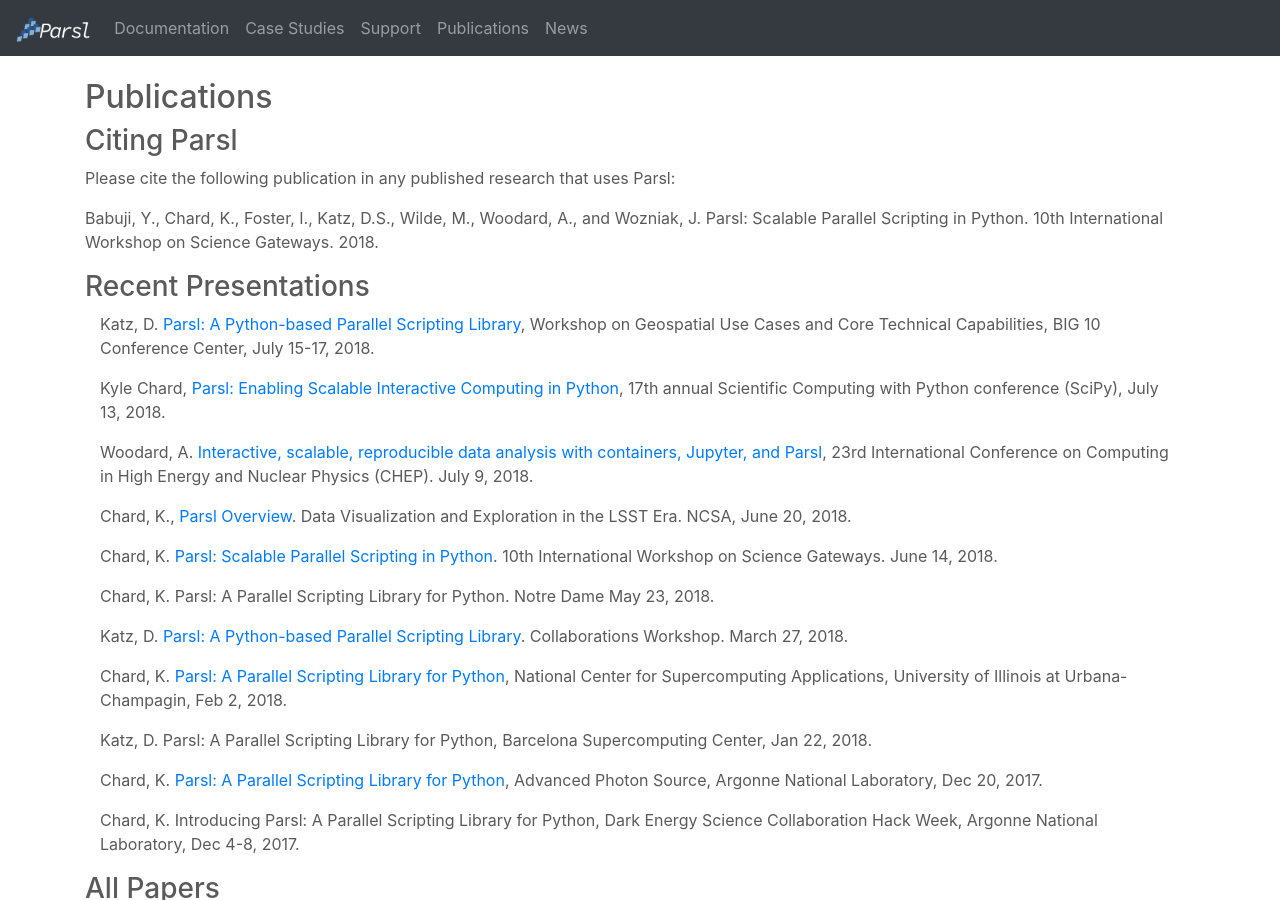
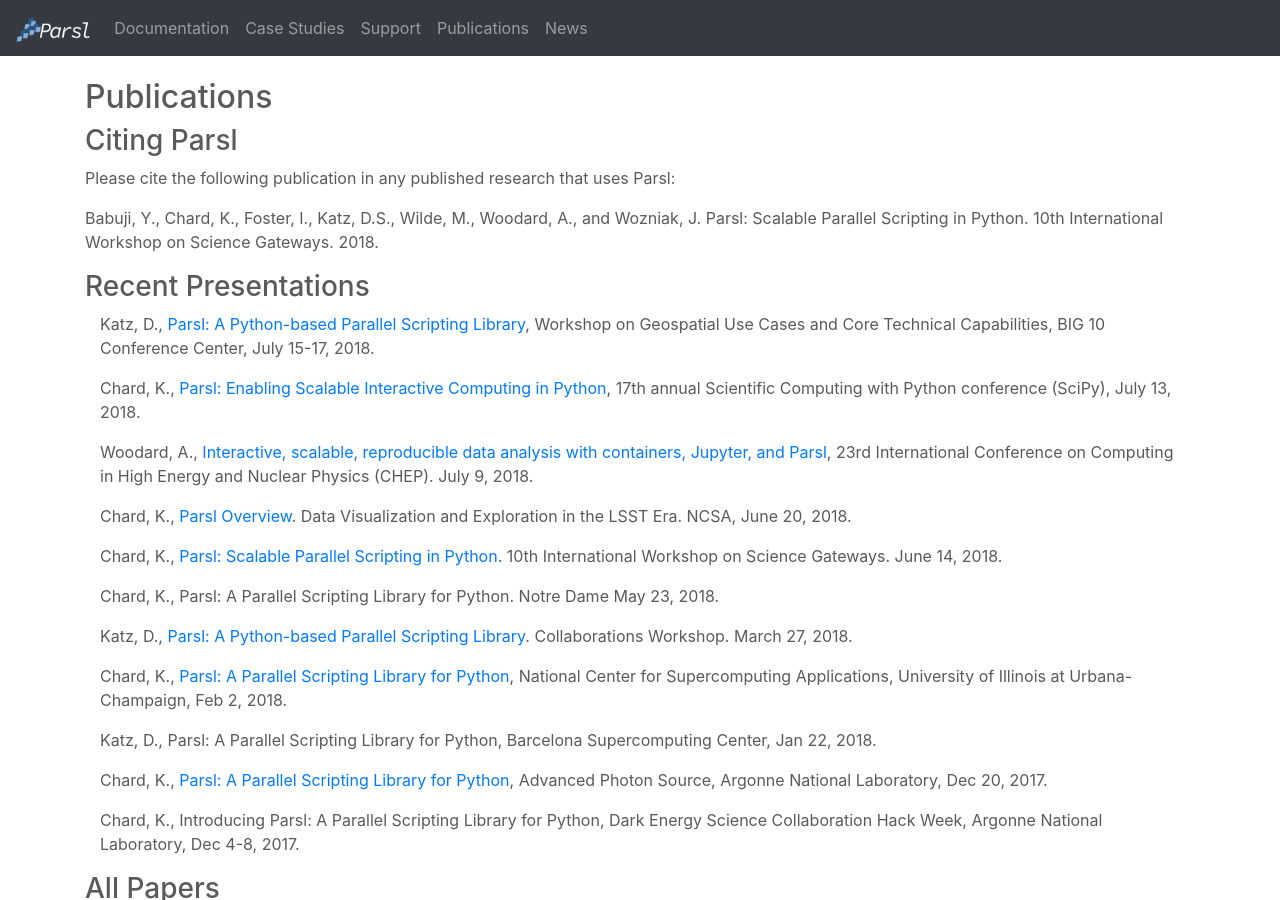
Before and after one commit to Parsl/parsl.github.io, a Jekyll site: the page built from publications.html, in a window 1280 px wide and 900 px high. Built offline with Jekyll 4.4.1, drawn with Linux system fonts in a browser that asks for light colours.

Commit message:
Updating presentations

```diff
--- a/publications.html
+++ b/publications.html
@@ -141,30 +141,30 @@
 		<h3>Recent Presentations</h3>
                 <div class="media col-sm-12">
                     <div class="media-body">
-                        <p>Katz, D. <a href="http://gsi.cigi.illinois.edu/workshop2/agenda/">Parsl: A Python-based Parallel Scripting Library</a>,
+                        <p>Katz, D., <a href="http://gsi.cigi.illinois.edu/workshop2/agenda/">Parsl: A Python-based Parallel Scripting Library</a>,
 			Workshop on Geospatial Use Cases and Core Technical Capabilities, BIG 10 Conference Center, July 15-17, 2018.</p>
-			<p>Kyle Chard, <a href="https://github.com/deniederhut/Slides-SciPyConf-2018/tree/master/parsl">Parsl: Enabling Scalable Interactive Computing in Python</a>,
+			<p>Chard, K., <a href="https://github.com/deniederhut/Slides-SciPyConf-2018/tree/master/parsl">Parsl: Enabling Scalable Interactive Computing in Python</a>,
 			17th annual Scientific Computing with Python conference (SciPy), July 13, 2018.</p>
-			<p>Woodard, A. <a href="https://indico.cern.ch/event/587955/contributions/2937563/">Interactive, scalable, reproducible data analysis with containers, Jupyter, and Parsl</a>,
+			<p>Woodard, A., <a href="https://indico.cern.ch/event/587955/contributions/2937563/">Interactive, scalable, reproducible data analysis with containers, Jupyter, and Parsl</a>,
 			23rd International Conference on Computing in High Energy and Nuclear Physics (CHEP). July 9, 2018.</p>
 			<p>Chard, K., <a href="http://www.ncsa.illinois.edu/Conferences/LSST18/program.html">Parsl Overview</a>.
 			Data Visualization and Exploration in the LSST Era. NCSA, June 20, 2018.</p>
-			<p>Chard, K. <a href="https://sites.google.com/a/nd.edu/iwsg2018/program/iwsg-schedule">Parsl: Scalable Parallel Scripting in Python</a>.
+			<p>Chard, K., <a href="https://sites.google.com/a/nd.edu/iwsg2018/program/iwsg-schedule">Parsl: Scalable Parallel Scripting in Python</a>.
 			10th International Workshop on Science Gateways. June 14, 2018.</p>
-			<p>Chard, K. Parsl: A Parallel Scripting Library for Python.
+			<p>Chard, K., Parsl: A Parallel Scripting Library for Python.
 			Notre Dame May 23, 2018.</p>
-			<p>Katz, D. <a href="https://figshare.com/articles/Collaborations_Workshop_2018_-_Lightning_talk_-_Daniel_S_Katz/6139427">Parsl: A Python-based Parallel Scripting Library</a>.
+			<p>Katz, D., <a href="https://figshare.com/articles/Collaborations_Workshop_2018_-_Lightning_talk_-_Daniel_S_Katz/6139427">Parsl: A Python-based Parallel Scripting Library</a>.
 			Collaborations Workshop.  March 27, 2018.</p>
-                        <p>Chard, K. <a href="http://bit.ly/2HhRtmT">Parsl: A Parallel Scripting Library for Python</a>,
-			National Center for Supercomputing Applications, University of Illinois at Urbana-Champagin,
+                        <p>Chard, K., <a href="http://bit.ly/2HhRtmT">Parsl: A Parallel Scripting Library for Python</a>,
+			National Center for Supercomputing Applications, University of Illinois at Urbana-Champaign,
 			Feb 2, 2018.</p>
-			<p>Katz, D. Parsl: A Parallel Scripting Library for Python</a>,
+			<p>Katz, D., Parsl: A Parallel Scripting Library for Python</a>,
 			Barcelona Supercomputing Center,
 			Jan 22, 2018.</p>
-			<p>Chard, K. <a href="https://drive.google.com/file/d/1rBJwa0zHKlcLtQLIP2VTB9Lj2bF4zN-u/view?usp=sharing">Parsl: A Parallel Scripting Library for Python</a>,
+			<p>Chard, K., <a href="https://drive.google.com/file/d/1rBJwa0zHKlcLtQLIP2VTB9Lj2bF4zN-u/view?usp=sharing">Parsl: A Parallel Scripting Library for Python</a>,
 			Advanced Photon Source, Argonne National Laboratory,
 			Dec 20, 2017.</p>
-			<p>Chard, K. Introducing Parsl: A Parallel Scripting Library for Python</a>,
+			<p>Chard, K., Introducing Parsl: A Parallel Scripting Library for Python</a>,
 			Dark Energy Science Collaboration Hack Week, Argonne National Laboratory,
 			Dec 4-8, 2017.</p>
                     </div>
```
